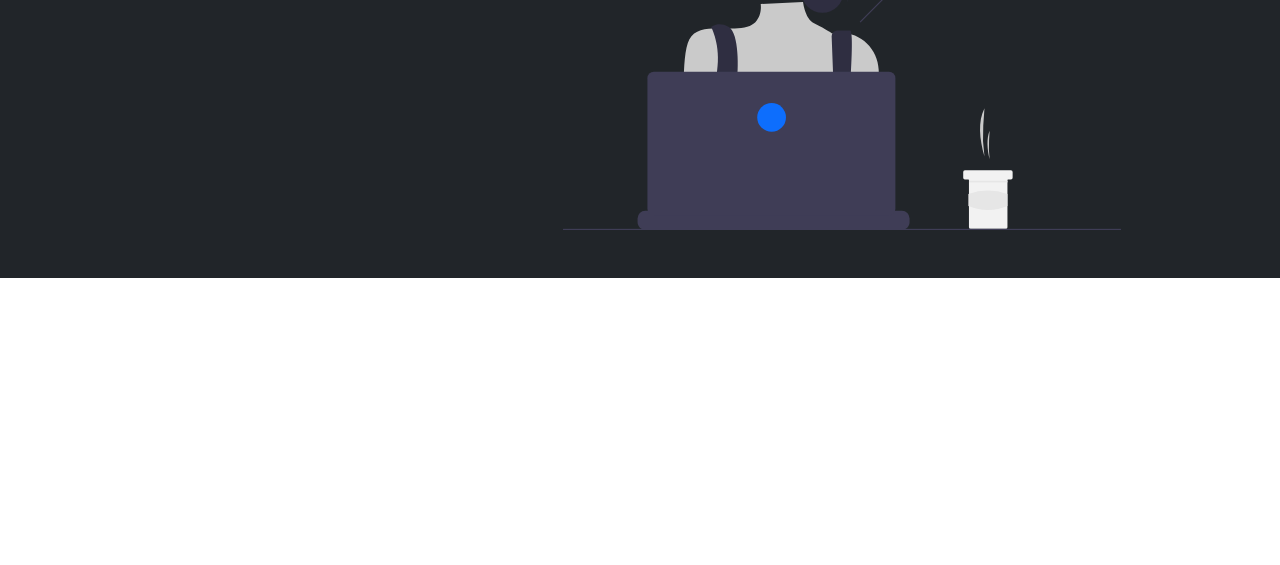
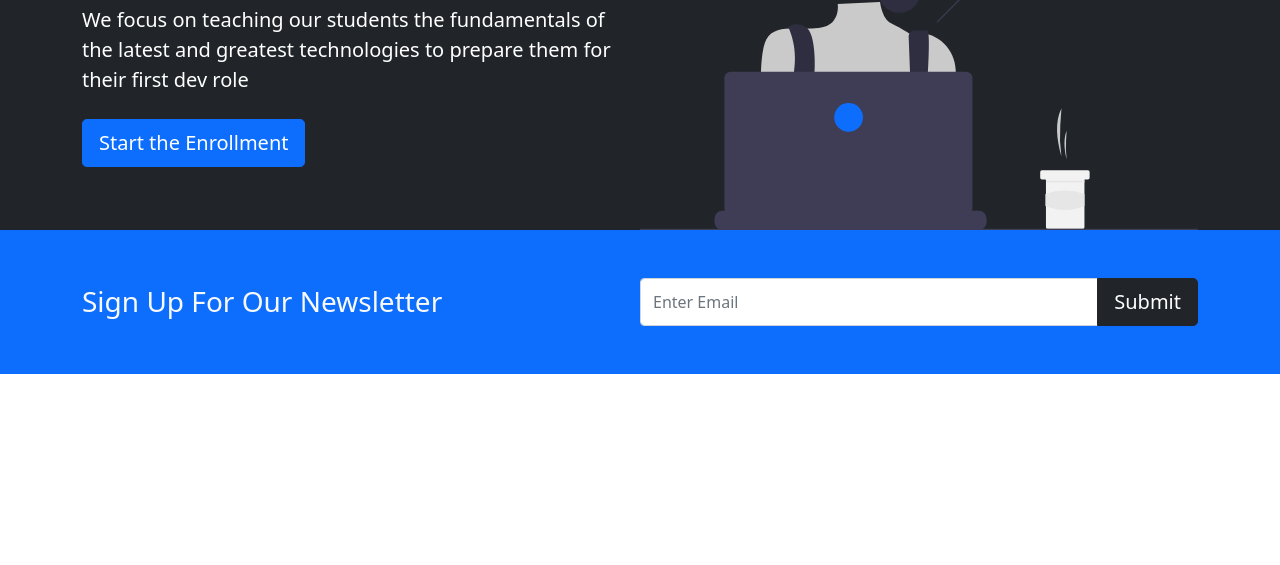
Before and after one commit to Rahimaafroze/Bootstrap-bootcamp, a plain HTML site: page index.html in a window 1280 px wide. Shown: the part 235-800 px from the top of the page. Drawn offline with nearby package versions, Linux system fonts and the light colour scheme.

Commit message:
Newsletter

```diff
--- a/index.html
+++ b/index.html
@@ -6,6 +6,9 @@
     <meta name="viewport" content="width=device-width, initial-scale=1.0">
     <!-- Bootstrap css link  -->
     <link href="https://cdn.jsdelivr.net/npm/bootstrap@5.1.3/dist/css/bootstrap.min.css" rel="stylesheet" integrity="sha384-1BmE4kWBq78iYhFldvKuhfTAU6auU8tT94WrHftjDbrCEXSU1oBoqyl2QvZ6jIW3" crossorigin="anonymous">
+
+    <!-- Custom css link  -->
+    <link rel="stylesheet" href="style.css">
 
     <title>Practice Website-bootcamp</title>
 </head>
@@ -37,17 +40,36 @@
         </div>
       </nav>
 <!-- Showcase  -->
-<section class="bg-dark text-white p-5 text-center">
+<section class="bg-dark text-white text-center text-sm-start p-5 p-lg-0 pt-lg-5">
   <div class="container">
-    <div class="d-sm-flex">
+    <div class="d-sm-flex align-items-center justify-content-between">
       <div>
         <h1>Become a <span class="text-warning">Web Developer</span></h1>
+        <p class="lead my-4">We focus on teaching our students the fundamentals of the latest and greatest technologies to prepare them for their first dev role</p>
+        <button class="btn btn-primary btn-lg">Start the Enrollment</button>
       </div>
-      <img class="img-fluid w-50" src="images/showcase.svg" alt="">
+      <img class="img-fluid w-50 d-none d-sm-block" src="images/showcase.svg" alt="">
     </div>
 
   </div>
 </section>
+
+<!-- News Letetr -->
+<section class="bg-primary text-light p-5">
+  <div class="container">
+    <div class="d-md-flex align-items-center justify-content-between">
+      <h3 class="mb-3 mb-md-0">Sign Up For Our Newsletter</h3>
+      <div class="input-group news-input">
+        <input type="text" class="form-control" placeholder="Enter Email" aria-label="Enter Email" aria-describedby="button-addon2">
+        <button class="btn btn-dark btn-lg" type="button" id="button-addon2">Submit</button>
+      </div>
+    </div>
+
+  </div>
+</section>
+
+
+
 
 
 
--- /dev/null
+++ b/style.css
@@ -0,0 +1,5 @@
+@media (min-width:768px){
+    .news-input {
+        width: 50%;
+    }
+}
```
